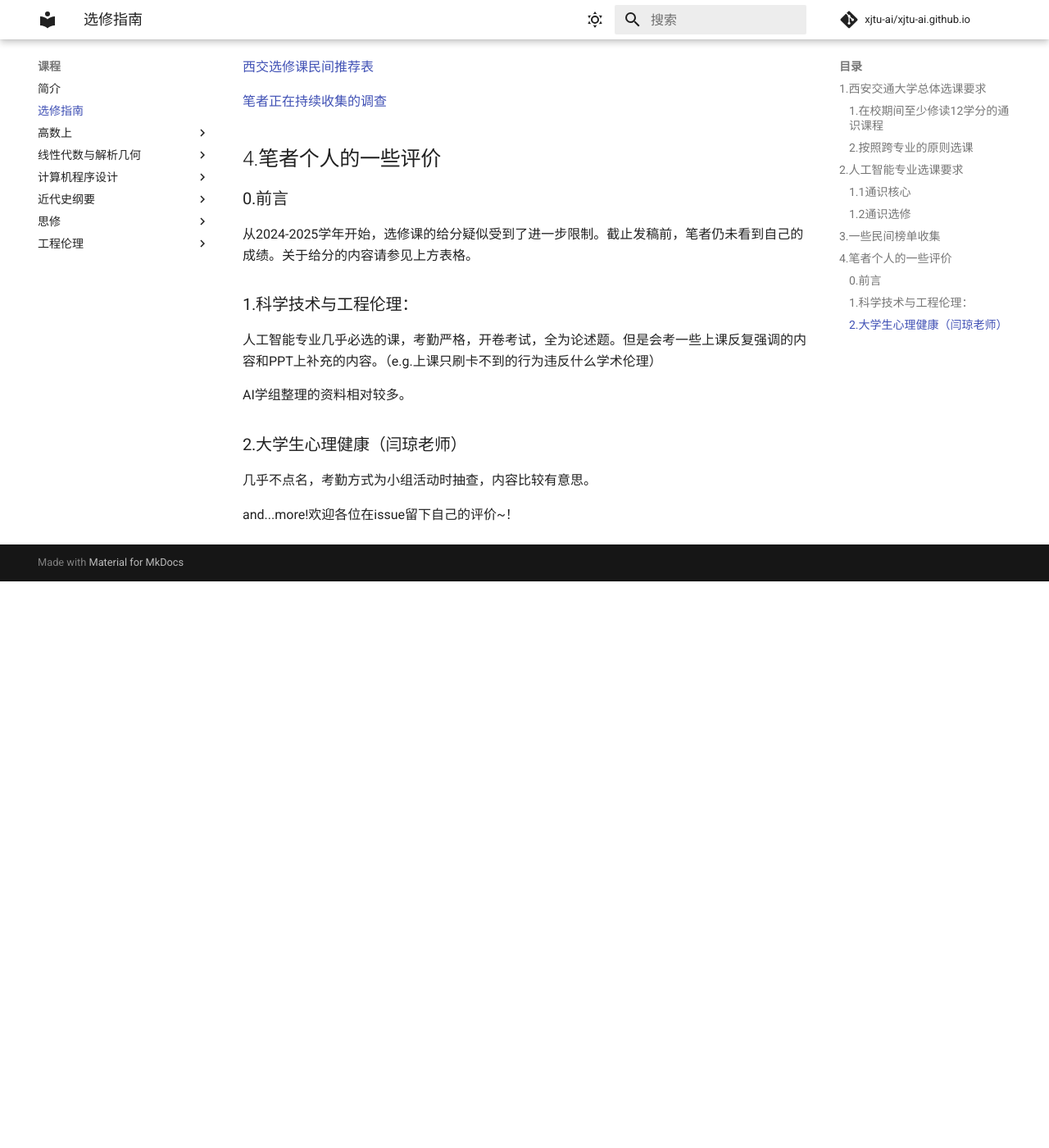
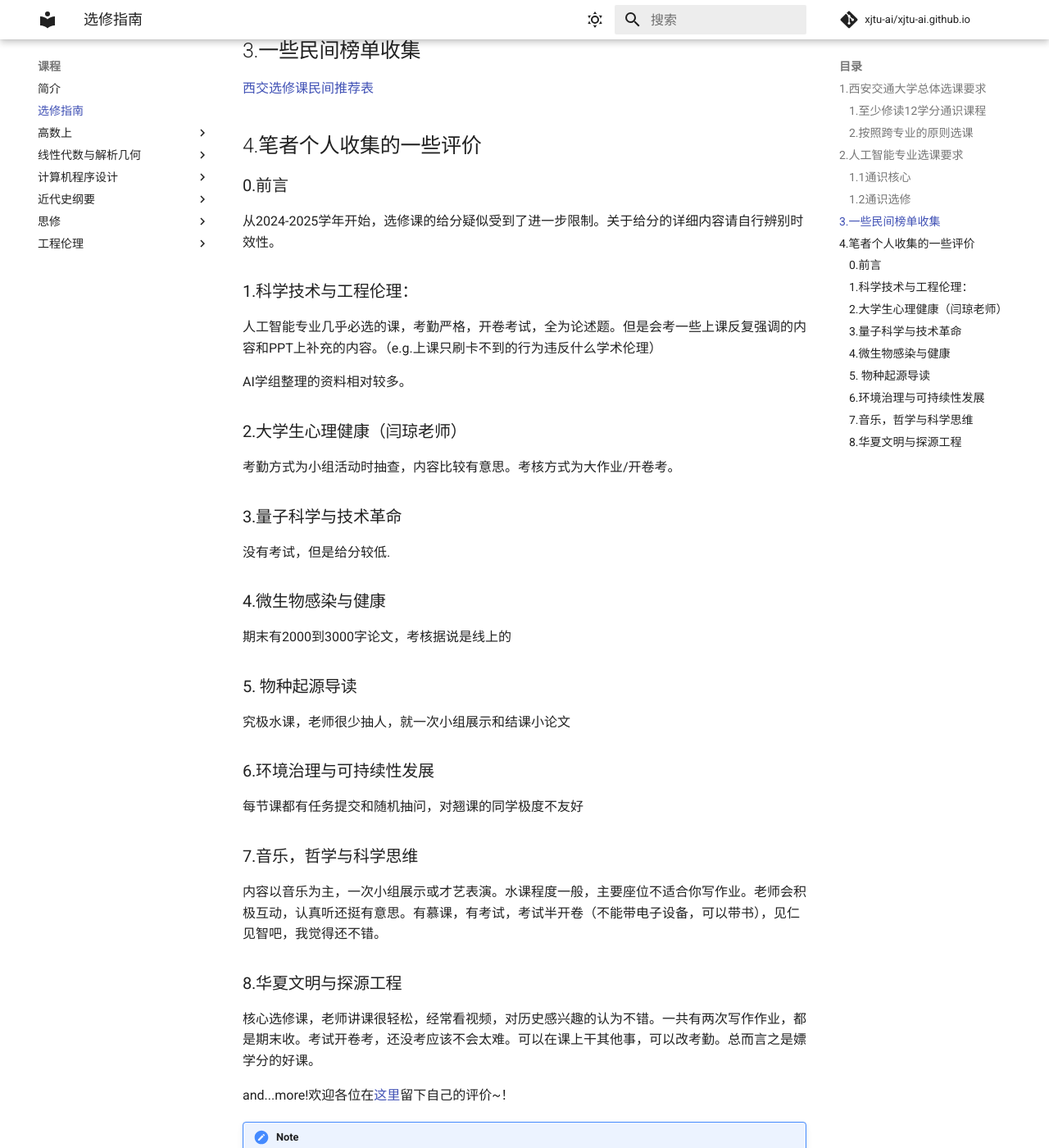
Before and after one commit to xjtu-ai/xjtu-ai.github.io, an MkDocs documentation site: the page built from docs/course/guide.md, in a window 1280 px wide and 1400 px high, scrolled down 1127 px. Shown: the whole window at 82% size. Built offline with MkDocs 1.6.1 and Material for MkDocs 9.7.7, drawn with Linux system fonts in a browser that asks for light colours; comment, search, counter and statistics services are not loaded; before the commit the page ends 1836 px from its top, so only the background shows below that; some of the changed text lies outside the part shown.

Commit message:
feat:根据问卷增添了一部分内容

```diff
--- a/docs/course/guide.md
+++ b/docs/course/guide.md
@@ -1,6 +1,6 @@
 ## 1.西安交通大学总体选课要求
 
-### 1.在校期间至少修读**12学分**的通识课程
+### 1.至少修读**12学分**通识课程
 其中通识核心课6学分，通识选修课6学分。
 注：若核心课学分超出，可认定为选修课学分
 ### 2.按照跨专业的原则选课
@@ -10,7 +10,8 @@
 
 4.在 “文化传承与艺术审美” “经典导读与学术写作”、模块各至少修读1门课程。
 
-**3.4两条疑似已经不再要求，只需满足专业要求即可。**
+3.4两条疑似已经不再要求，只需满足专业要求即可。
+**但笔者推荐出于保险起见，还是选修一门导读课程**
 ## 2.人工智能专业选课要求
 ### 1.1通识核心
 通识核心课要求在以下课程中必选2门及以上:
@@ -18,7 +19,7 @@
 （科学探索与技术创新模块）：
 量子科学与技术革命、科学技术与工程伦理
 
-（哲学智慧与创新思维模块）：中国哲学经典著作导读、西方哲学的智慧 **(疑似没了)**
+（哲学智慧与创新思维模块）：中国哲学经典著作导读、西方哲学的智慧 **(疑似已经停开)**
 
 （生命关怀与社会认知模块）：生命与伦理
 
@@ -30,15 +31,33 @@
 ## 3.一些民间榜单收集
 [西交选修课民间推荐表](https://www.kdocs.cn/l/csz66VHlZ9NC)
 
-[笔者正在持续收集的调查](https://www.wjx.cn/vm/t2x7FQp.aspx#)
-## 4.笔者个人的一些评价
+
+## 4.笔者个人收集的一些评价
 ### 0.前言
-从2024-2025学年开始，选修课的给分疑似受到了进一步限制。截止发稿前，笔者仍未看到自己的成绩。关于给分的内容请参见上方表格。
+从2024-2025学年开始，选修课的给分疑似受到了进一步限制。关于给分的详细内容请自行辨别时效性。
 ### 1.科学技术与工程伦理：
 人工智能专业几乎必选的课，考勤严格，开卷考试，全为论述题。但是会考一些上课反复强调的内容和PPT上补充的内容。（e.g.上课只刷卡不到的行为违反什么学术伦理）
 
 AI学组整理的资料相对较多。
 ### 2.大学生心理健康（闫琼老师）
-几乎不点名，考勤方式为小组活动时抽查，内容比较有意思。
+考勤方式为小组活动时抽查，内容比较有意思。考核方式为大作业/开卷考。
 
-and...more!欢迎各位在issue留下自己的评价~！
+### 3.量子科学与技术革命
+没有考试，但是给分较低.
+
+### 4.微生物感染与健康
+期末有2000到3000字论文，考核据说是线上的
+### 5. 物种起源导读
+究极水课，老师很少抽人，就一次小组展示和结课小论文
+### 6.环境治理与可持续性发展
+每节课都有任务提交和随机抽问，对翘课的同学极度不友好
+### 7.音乐，哲学与科学思维
+内容以音乐为主，一次小组展示或才艺表演。水课程度一般，主要座位不适合你写作业。老师会积极互动，认真听还挺有意思。有慕课，有考试，考试半开卷（不能带电子设备，可以带书），见仁见智吧，我觉得还不错。
+### 8.华夏文明与探源工程
+核心选修课，老师讲课很轻松，经常看视频，对历史感兴趣的认为不错。一共有两次写作作业，都是期末收。考试开卷考，还没考应该不会太难。可以在课上干其他事，可以改考勤。总而言之是嫖学分的好课。
+
+and...more!欢迎各位在[这里](https://www.wjx.cn/vm/t2x7FQp.aspx#)留下自己的评价~！
+
+!!! note
+特别感谢以下同学：
+人工智能2402-陶俊宇、杨铮、沈子毅
```
